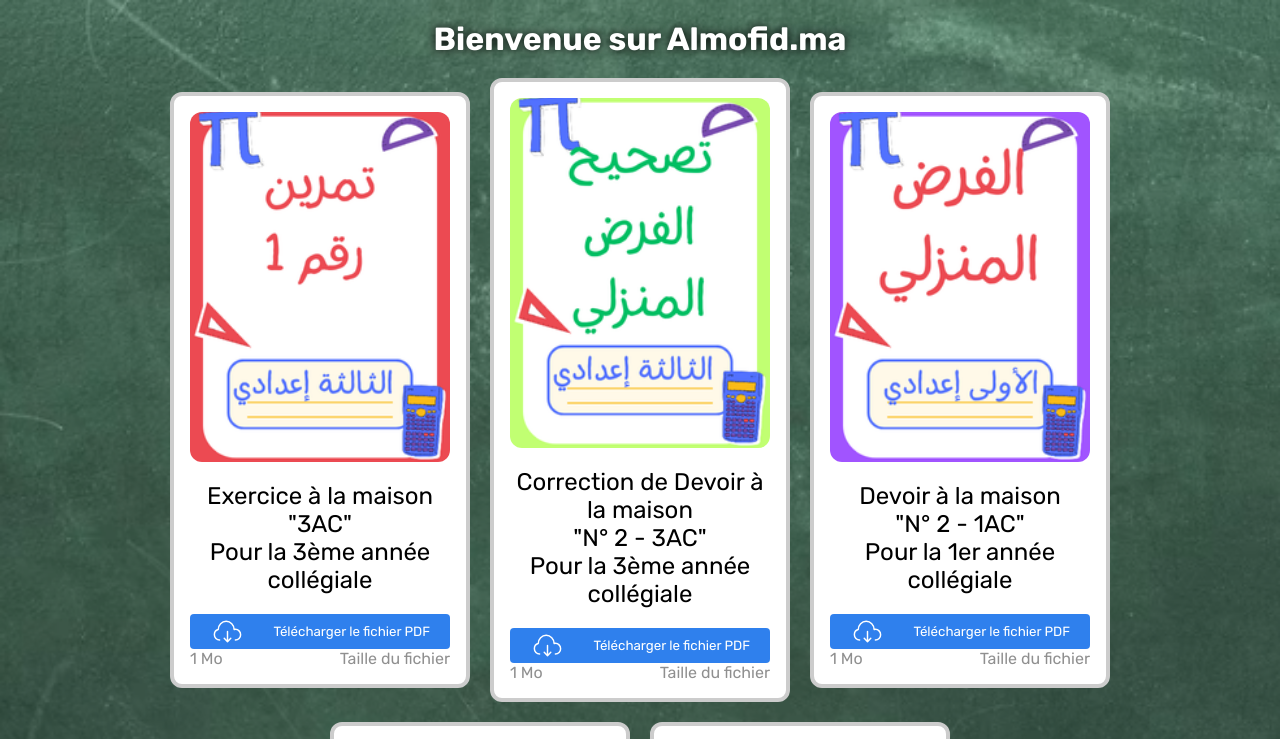
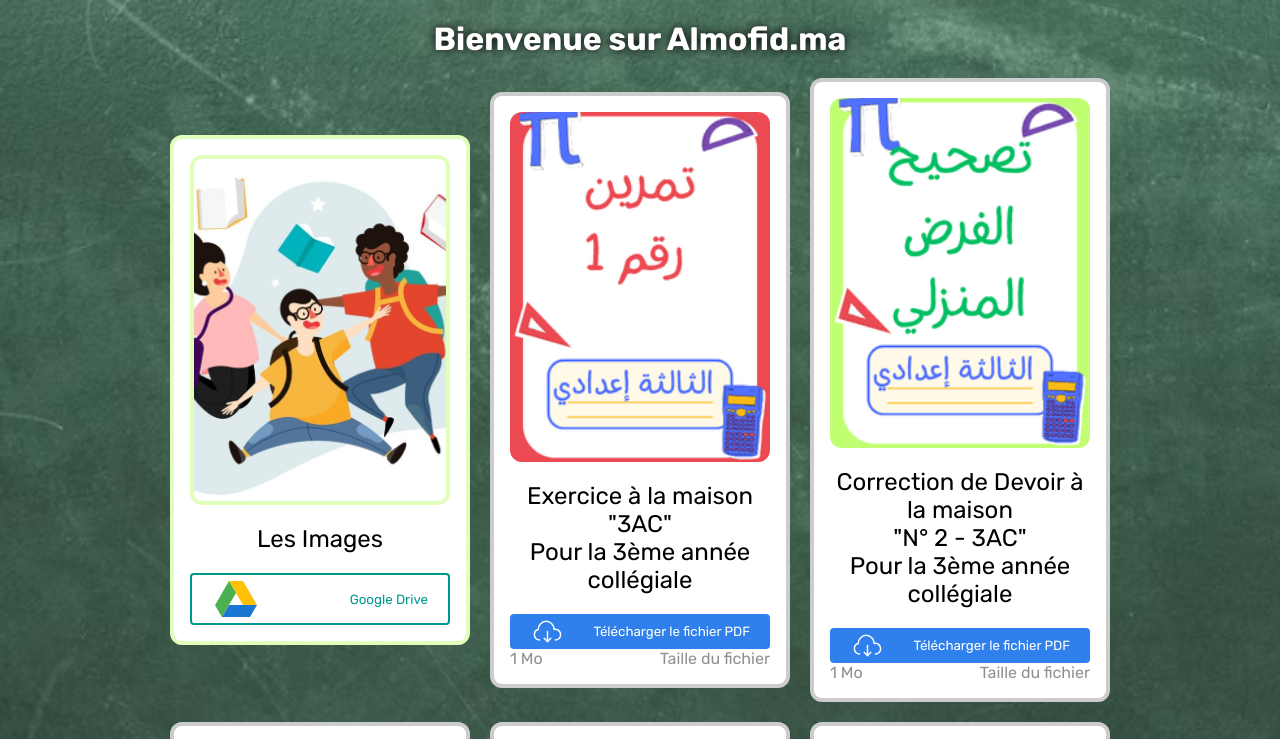
Before and after one commit to MedAmineCk/mathematics, a plain HTML site: page index.html in a window 1280 px wide. Shown: the top 739 px of the page. Drawn offline with Linux system fonts and the light colour scheme.

Commit message:
add images of students

```diff
--- a/css/style.scss
+++ b/css/style.scss
@@ -33,6 +33,24 @@
         border: 4px solid #ccc;
         padding: 16px;
         color: #000;
+        &.heighlight {
+            border: 4px solid #E1FFBB;
+            background: #FFF;
+            .thumbnail {
+                border: 4px solid #E1FFBB;
+            }
+
+            button {
+                background-color: #fff;
+                color: #009990;
+                border: 2px solid #009990;
+                display: flex;
+                justify-content: space-between;
+                align-items: center;
+                width: 100%;
+                padding: 0 20px;
+            }
+        }
         .thumbnail {
             width: 100%;
             height: 350px;
--- a/index.html
+++ b/index.html
@@ -44,6 +44,16 @@
     <h1 class="title">Bienvenue sur Almofid.ma</h1>
 
     <main class="container">
+
+        <a class="item heighlight" href="https://drive.google.com/drive/folders/1QLs19wgMjnO2K3tX06IyBWPXwZ07dkQn?usp=sharing" target="_blank">
+            <div class="thumbnail" style="background-image: url(/images/students.jpg);"></div>
+            <p class="title"> Les Images
+            </p>
+            <button>
+                <img src="images/google-drive.png" alt="icône de téléchargement">
+                <p>Google Drive</p>
+            </button>
+        </a>
 
         <a class="item" href="https://drive.google.com/file/d/1D-_Mgy-9meSFjGsk8YHWzG3iMG7f9984/view?usp=sharing" target="_blank">
             <div class="thumbnail" style="background-image: url(/images/exercice.png);"></div>
```
Also changed, not shown: css/style.css, images/google-drive.png (added), images/students.jpg (added), 1 other file.
